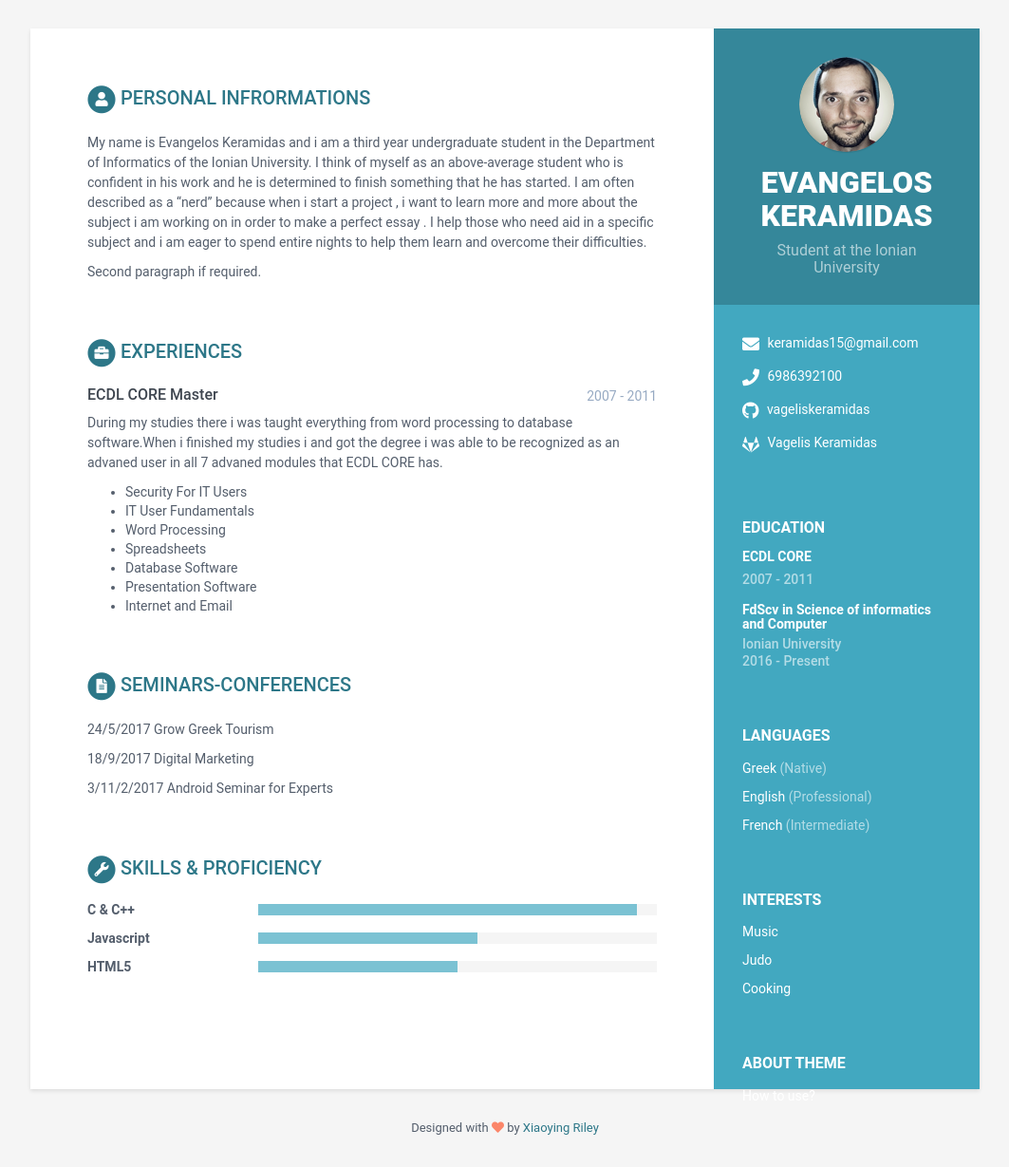
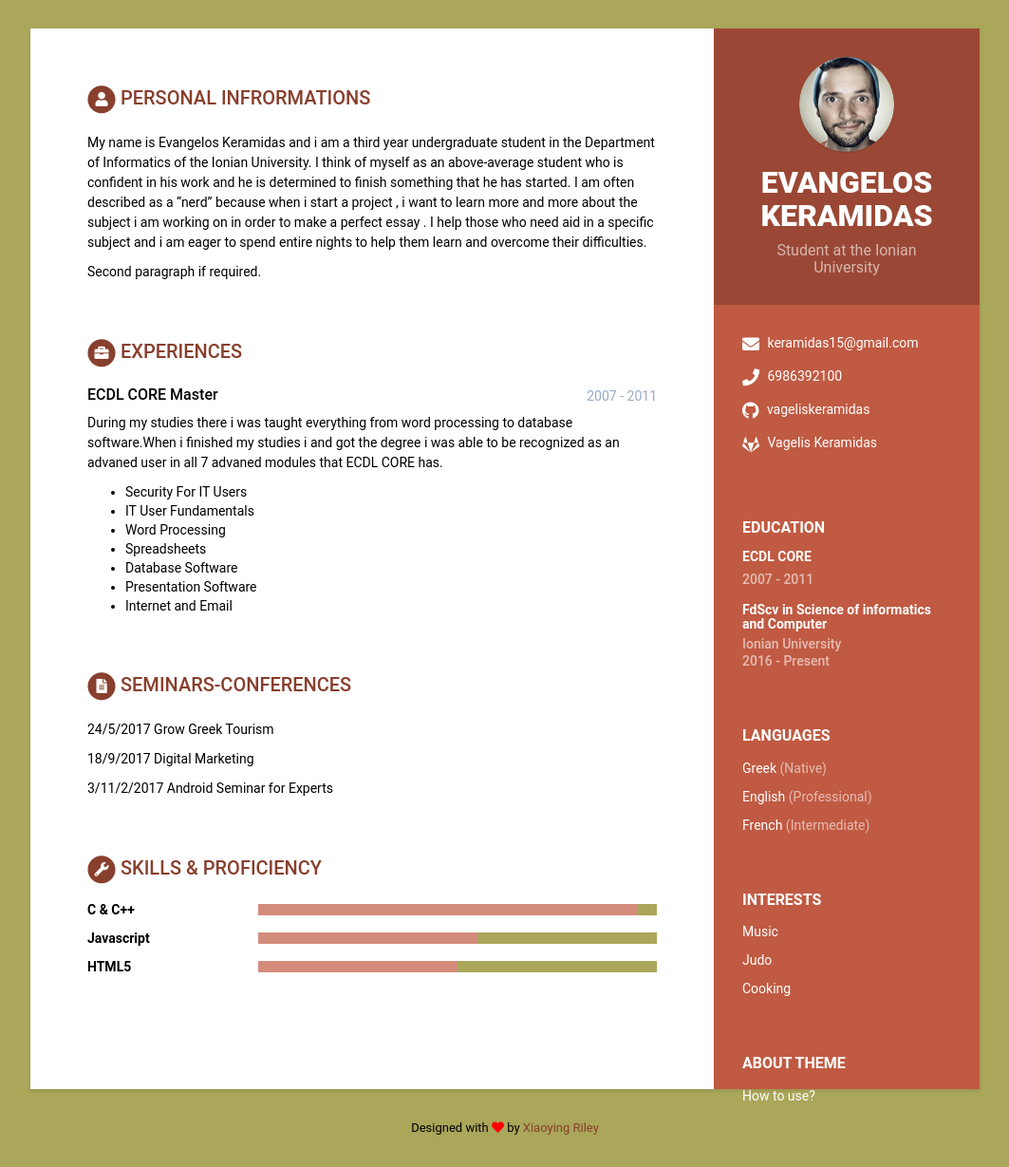
Before and after one commit to johnmous1/resumeVAG, a Jekyll site: the page built from index.html, in a window 1280 px wide. Shown: the whole page at 95% size, without its empty margins (108-1171 px from the left). Built offline with Jekyll 4.4.1, drawn with Linux system fonts in a browser that asks for light colours.

Commit message:
Update _blue.scss

```diff
--- a/_sass/skins/_blue.scss
+++ b/_sass/skins/_blue.scss
@@ -1,10 +1,10 @@
 /* Blue variables */
-$theme-color: #42A8C0;
-$text-color: #3F4650;
-$text-color-secondary: #545E6C;
+$theme-color: #c05a42;
+$text-color: #000000;
+$text-color-secondary: #000000;
 $text-grey: #97AAC3;
-$divider: #e8e8e8;
+$divider: #c042a8;
 $lighter-grey: #ccc;
 $darker-grey: #666;
-$smoky-white: #f5f5f5;
-$heart: #fb866a;
+$smoky-white: #aaa65a;
+$heart: #ff0000;
```
